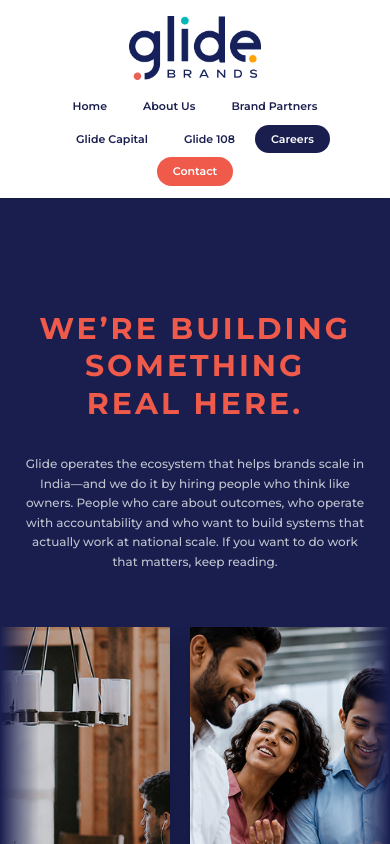
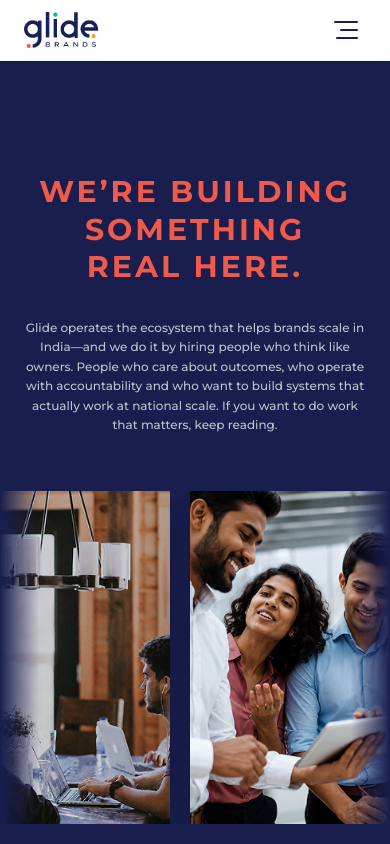
Before and after one commit to holistiqueteam-bit/Glide-new-site, a React (Vite) app: page /careers in a window 390 px wide. Shown: the top 844 px of the page. Built offline with nearby package versions, Linux system fonts and the light colour scheme.

Commit message:
Update-mobile-navbar-and-animation

```diff
--- a/src/components/Navbar.tsx
+++ b/src/components/Navbar.tsx
@@ -1,5 +1,7 @@
+import { useState } from "react";
 import { Link, useLocation } from "react-router-dom";
 import { cn } from "../lib/utils";
+import { motion, AnimatePresence } from "motion/react";
 
 const navLinks = [
   { name: "Home", path: "/" },
@@ -12,18 +14,78 @@
 
 export function Navbar() {
   const location = useLocation();
+  const [isOpen, setIsOpen] = useState(false);
+
+  const toggleMenu = () => setIsOpen(!isOpen);
+
+  // Staggered slide down animation variants for mobile menu
+  const menuVariants = {
+    closed: {
+      opacity: 0,
+      y: "-100%",
+      transition: {
+        duration: 0.4,
+        ease: [0.16, 1, 0.3, 1],
+        when: "afterChildren",
+      },
+    },
+    open: {
+      opacity: 1,
+      y: 0,
+      transition: {
+        duration: 0.5,
+        ease: [0.16, 1, 0.3, 1],
+        staggerChildren: 0.08,
+      },
+    },
+  };
+
+  const linkVariants = {
+    closed: { opacity: 0, x: -20 },
+    open: { opacity: 1, x: 0, transition: { duration: 0.3, ease: "easeOut" } },
+  };
 
   return (
-    <nav className="sticky top-0 z-50 w-full bg-white shadow-sm">
+    <nav className="sticky top-0 z-50 w-full bg-white shadow-sm border-b border-gray-100">
       <div className="mx-auto max-w-7xl px-6">
-        {/* Logo centered */}
+
+        {/* MOBILE TOP BAR (Logo on Left, Hamburger on Right) */}
+        <div className="flex items-center justify-between py-3 md:hidden">
+          <Link to="/" onClick={() => setIsOpen(false)} className="inline-block">
+            <img src="/glide-logo.png" alt="Glide Brands" className="h-9 w-auto object-contain" />
+          </Link>
+
+          <button
+            onClick={toggleMenu}
+            className="relative z-50 p-2 text-brand-navy focus:outline-none cursor-pointer"
+            aria-label="Toggle Menu"
+          >
+            {/* Custom morphing hamburger bars */}
+            <div className="w-6 h-4.5 flex flex-col justify-between items-end">
+              <span className={cn(
+                "h-0.5 bg-brand-navy rounded-full transition-all duration-300 transform origin-right",
+                isOpen ? "w-6 -rotate-45 -translate-y-[2px] translate-x-[1px]" : "w-6"
+              )} />
+              <span className={cn(
+                "h-0.5 bg-brand-navy rounded-full transition-all duration-300",
+                isOpen ? "w-0 opacity-0" : "w-4.5"
+              )} />
+              <span className={cn(
+                "h-0.5 bg-brand-navy rounded-full transition-all duration-300 transform origin-right",
+                isOpen ? "w-6 rotate-45 translate-y-[2px] translate-x-[1px]" : "w-5.5"
+              )} />
+            </div>
+          </button>
+        </div>
+
+        {/* DESKTOP HEADER BAR (Centered logo and links row underneath) */}
+        <div className="hidden md:block">
           <div className="flex justify-center pt-4 pb-3">
             <Link to="/" className="inline-block">
               <img src="/glide-logo.png" alt="Glide Brands" className="h-16 w-auto" />
             </Link>
           </div>
 
-        {/* Navigation Links - horizontal pill row */}
           <div className="flex items-center justify-center gap-1 pb-3 flex-wrap">
             {navLinks.map((link) => {
               const isActive = location.pathname === link.path;
@@ -50,6 +112,61 @@
             </Link>
           </div>
         </div>
+      </div>
+
+      {/* MOBILE FULL-SCREEN DROPDOWN OVERLAY */}
+      <AnimatePresence>
+        {isOpen && (
+          <motion.div
+            initial="closed"
+            animate="open"
+            exit="closed"
+            variants={menuVariants}
+            className="fixed inset-0 top-[60px] bg-brand-navy z-40 flex flex-col justify-start px-8 pt-10 pb-6 md:hidden overflow-y-auto"
+          >
+            {/* Mobile links list */}
+            <div className="flex flex-col gap-6">
+              {navLinks.map((link) => {
+                const isActive = location.pathname === link.path;
+                return (
+                  <motion.div key={link.name} variants={linkVariants}>
+                    <Link
+                      to={link.path}
+                      onClick={() => setIsOpen(false)}
+                      className={cn(
+                        "text-xl font-bold tracking-wider uppercase transition-colors block",
+                        isActive ? "text-brand-yellow" : "text-white hover:text-brand-teal"
+                      )}
+                    >
+                      {link.name}
+                    </Link>
+                  </motion.div>
+                );
+              })}
+
+              <motion.div variants={linkVariants} className="pt-4 border-t border-white/10">
+                <Link
+                  to="/contact"
+                  onClick={() => setIsOpen(false)}
+                  className="inline-block text-center rounded-full bg-brand-coral px-8 py-3 text-sm font-bold tracking-widest text-white uppercase transition-opacity hover:opacity-90 w-full"
+                >
+                  Contact Us
+                </Link>
+              </motion.div>
+            </div>
+
+            {/* Footer accent details inside the menu drawer */}
+            <div className="mt-auto pt-12 flex flex-col gap-2">
+              <span className="text-[10px] text-white/30 font-bold uppercase tracking-widest">
+                GLIDE BRANDS
+              </span>
+              <span className="text-[10px] text-white/50 font-medium">
+                © {new Date().getFullYear()} holistiqueteam-bit
+              </span>
+            </div>
+          </motion.div>
+        )}
+      </AnimatePresence>
     </nav>
   );
 }
```
Lines whose indentation alone changed are shown as unchanged.
